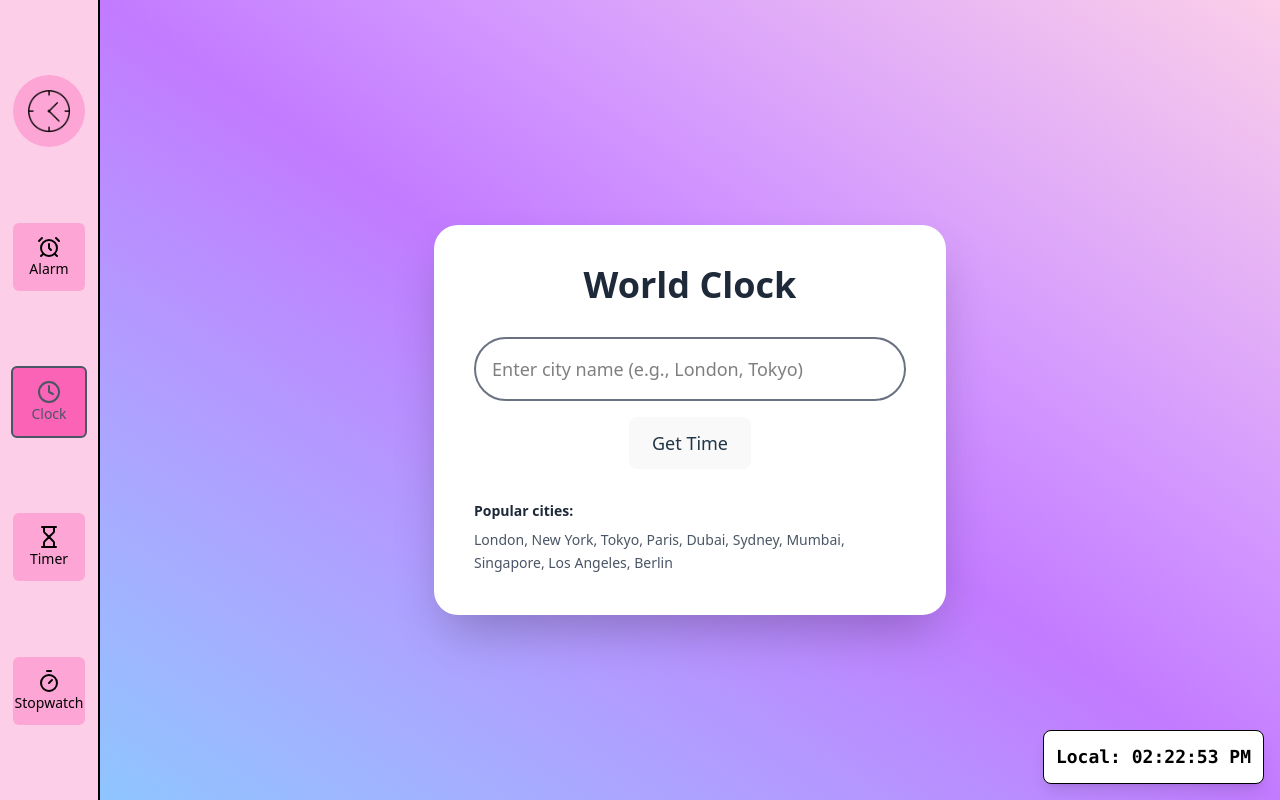
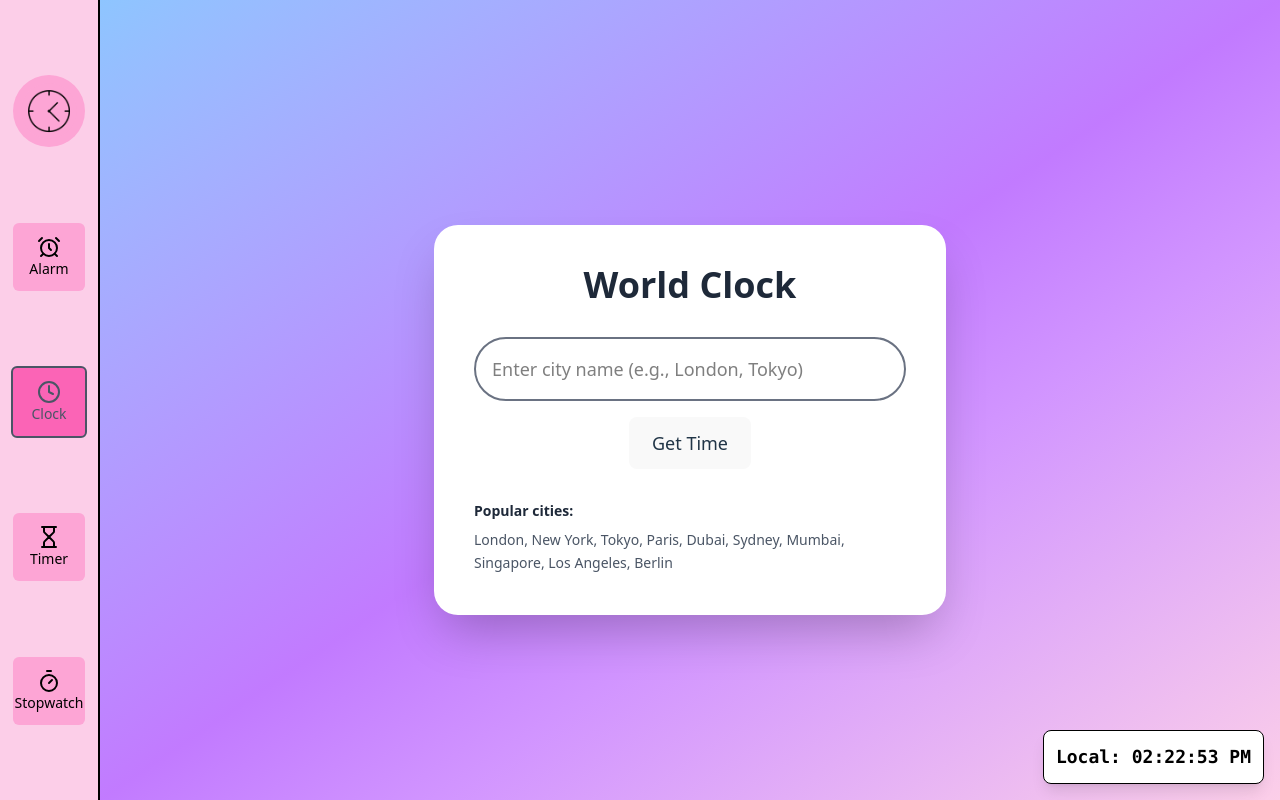
Before and after one commit to Shree-VishnuA/Clock, a React (Vite) app: page /#/DigitalClock in a window 1280 px wide. Built offline with nearby package versions, Linux system fonts and the light colour scheme.

Commit message:
resolved small mistake

```diff
--- a/src/Alarm.jsx
+++ b/src/Alarm.jsx
@@ -2,7 +2,7 @@ function Alarm(){
 
 
     return(
-        <div className="h-screen w-full bg-gradient-to-t bg-pink-200 via-purple-400 to-blue-300">
+        <div className="h-screen w-full bg-gradient-to-tl bg-pink-200 via-purple-400 to-blue-300">
 
         </div>
     )
--- a/src/DigitalClock.jsx
+++ b/src/DigitalClock.jsx
@@ -139,7 +139,7 @@ function DigitalClock() {
   };
 
   return (
-    <div className="h-screen bg-gradient-to-bl from-pink-200 via-purple-400 to-blue-300 px-3  sm:p-5">
+    <div className="h-screen bg-gradient-to-tl from-pink-200 via-purple-400 to-blue-300 px-3  sm:p-5">
       <div className="fixed bottom-3 right-3 sm:bottom-4 sm:right-4 bg-white bg-opacity-20 backdrop-blur-2xl rounded-lg p-2 sm:p-3 z-50 border border-black shadow-lg">
         <div className="text-black text-sm sm:text-lg font-mono font-bold">
           Local: {formatTime()}
--- a/src/Stopwatch.jsx
+++ b/src/Stopwatch.jsx
@@ -3,6 +3,7 @@ import { useState, useEffect, useRef } from "react";
 function Stopwatch() {
   const [time, setTime] = useState(0); // Single source of truth in milliseconds
   const [isRunning, setIsRunning] = useState(false);
+  const [hasStarted, setHasStarted] = useState(false);
   const [laps, setLaps] = useState([]);
 
   // Calculate time units from total milliseconds
--- a/src/Timer.jsx
+++ b/src/Timer.jsx
@@ -147,7 +147,7 @@ function Timer() {
   }, [isRunning, totalMilliseconds]);
 
   return (
-    <div className="h-screen w-full bg-gradient-to-r from-pink-200 via-purple-400 to-blue-300 flex flex-col gap-4 sm:justify-center  items-center p-4">
+    <div className="h-screen w-full bg-gradient-to-tl from-pink-200 via-purple-400 to-blue-300 flex flex-col gap-4 sm:justify-center  items-center p-4">
       {/* Hidden audio element */}
       <audio ref={audioRef} preload="auto" src="timeup.mp3">
         Your browser does not support the audio element.
```
